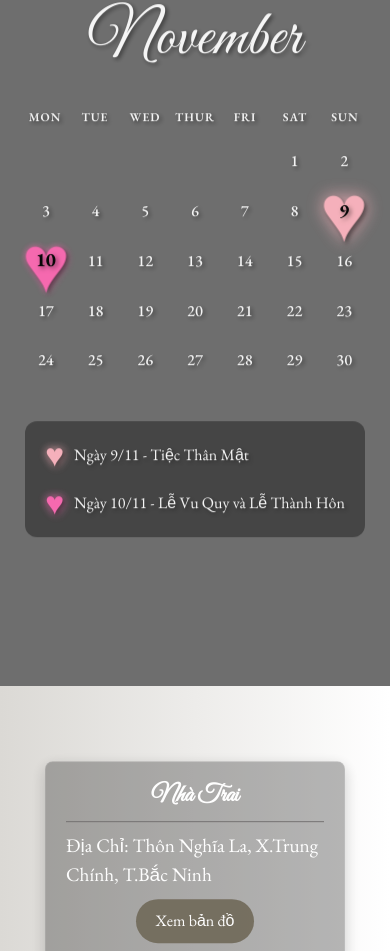
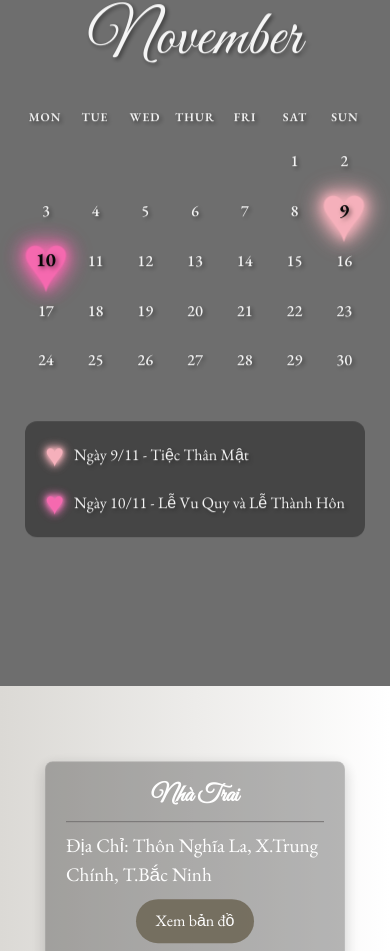
Before and after one commit to Zoo1sondv/wedding-invitation, a React (Create React App) app: page / in a window 390 px wide. Shown: the part 1708-2659 px from the top of the page. Built offline with nearby package versions, Linux system fonts and the light colour scheme; a web font is replaced by a local one.

Commit message:
fix iphone

```diff
--- a/src/components/Home/home.module.scss
+++ b/src/components/Home/home.module.scss
@@ -399,7 +399,15 @@ $transition-smooth: all 1.5s cubic-bezier(0.25, 0.46, 0.45, 0.94);
           color: #ffb6c1;
           font-size: 4.5rem;
           animation: heartbeat 1.5s ease-in-out infinite;
+          // Fallback cho Safari/iPhone
+          text-shadow:
+            0 0 8px rgba(255, 182, 193, 0.9),
+            0 0 16px rgba(255, 182, 193, 0.7),
+            0 0 24px rgba(255, 182, 193, 0.5);
+          // Modern browsers
           filter: drop-shadow(0 0 8px rgba(255, 182, 193, 0.9));
+          // Webkit specific
+          -webkit-filter: drop-shadow(0 0 8px rgba(255, 182, 193, 0.9));
         }
       }
 
@@ -418,7 +426,15 @@ $transition-smooth: all 1.5s cubic-bezier(0.25, 0.46, 0.45, 0.94);
           color: #ff69b4;
           font-size: 4.5rem;
           animation: heartbeat 1.5s ease-in-out infinite;
-          filter: drop-shadow(0 0 3px rgba(255, 105, 180, 0.8));
+          // Fallback cho Safari/iPhone
+          text-shadow:
+            0 0 8px rgba(255, 105, 180, 0.8),
+            0 0 16px rgba(255, 105, 180, 0.6),
+            0 0 24px rgba(255, 105, 180, 0.4);
+          // Modern browsers
+          filter: drop-shadow(0 0 8px rgba(255, 105, 180, 0.8));
+          // Webkit specific
+          -webkit-filter: drop-shadow(0 0 8px rgba(255, 105, 180, 0.8));
         }
       }
     }
@@ -446,12 +462,26 @@ $transition-smooth: all 1.5s cubic-bezier(0.25, 0.46, 0.45, 0.94);
 
       .legend_heart_light {
         color: #ffb6c1;
+        // Fallback cho Safari/iPhone
+        text-shadow:
+          0 0 4px rgba(255, 182, 193, 0.9),
+          0 0 8px rgba(255, 182, 193, 0.7);
+        // Modern browsers
         filter: drop-shadow(0 0 4px rgba(255, 182, 193, 0.9));
+        // Webkit specific
+        -webkit-filter: drop-shadow(0 0 4px rgba(255, 182, 193, 0.9));
       }
 
       .legend_heart_deep {
         color: #ff69b4;
+        // Fallback cho Safari/iPhone
+        text-shadow:
+          0 0 4px rgba(255, 120, 192, 0.9),
+          0 0 8px rgba(255, 120, 192, 0.7);
+        // Modern browsers
         filter: drop-shadow(0 0 4px rgba(255, 120, 192, 0.9));
+        // Webkit specific
+        -webkit-filter: drop-shadow(0 0 4px rgba(255, 120, 192, 0.9));
       }
     }
   }
@@ -740,4 +770,161 @@ $transition-smooth: all 1.5s cubic-bezier(0.25, 0.46, 0.45, 0.94);
       transform: translateX(-50%) scale(1.2);
     }
   }
+
+  // CSS specific cho Safari/iPhone để fix vấn đề hiển thị trái tim
+  @supports (-webkit-touch-callout: none) {
+    .section_5 {
+      .calendar_grid {
+        .intimate_party_day .heart,
+        .wedding_day .heart {
+          // Force hardware acceleration trên iOS
+          -webkit-transform: translateX(-50%) translateZ(0);
+          transform: translateX(-50%) translateZ(0);
+          // Tăng cường text-shadow cho iOS
+          text-shadow:
+            0 0 10px currentColor,
+            0 0 20px currentColor,
+            0 0 30px currentColor,
+            2px 2px 4px rgba(0, 0, 0, 0.3);
+          // Đảm bảo font rendering tốt trên iOS
+          -webkit-font-smoothing: antialiased;
+          -moz-osx-font-smoothing: grayscale;
+        }
+      }
+
+      .calendar_legend {
+        .legend_heart_light,
+        .legend_heart_deep {
+          // Tương tự cho legend
+          text-shadow:
+            0 0 6px currentColor,
+            0 0 12px currentColor,
+            2px 2px 4px rgba(0, 0, 0, 0.2);
+          -webkit-font-smoothing: antialiased;
+          -moz-osx-font-smoothing: grayscale;
+        }
+      }
+    }
+  }
+} // Responsive Design for Mobile
+@media (max-width: 768px) {
+  .section_1 {
+    &__content {
+      h1 {
+        font-size: 2.5rem; // Giảm size title trên mobile
+      }
+      p {
+        font-size: 1.2rem; // Giảm size text trên mobile
+      }
+    }
+  }
+
+  .section_5 {
+    .calendar_month {
+      font-size: 2.5rem; // Giảm size title calendar trên mobile
+    }
+
+    .calendar_grid {
+      gap: 4px; // Giảm gap giữa các ô calendar
+
+      div {
+        font-size: 0.9rem; // Giảm size số trong calendar
+      }
+
+      .intimate_party_day,
+      .wedding_day {
+        font-size: 1rem; // Giảm size số đặc biệt
+
+        .heart {
+          font-size: 2.5rem; // Giảm size trái tim từ 4.5rem xuống 2.5rem
+          bottom: -20px; // Điều chỉnh vị trí cho phù hợp với size mới
+          filter: drop-shadow(0 0 4px rgba(255, 182, 193, 0.9));
+        }
+      }
+
+      .wedding_day .heart {
+        filter: drop-shadow(0 0 4px rgba(255, 105, 180, 0.8));
+      }
+    }
+
+    .calendar_legend {
+      margin-top: 30px;
+      padding: 8px 16px;
+
+      .legend_item {
+        font-size: 0.9rem;
+
+        span:first-child {
+          font-size: 1.5rem; // Giảm size trái tim trong legend
+        }
+      }
+    }
+  }
+
+  .section_7 {
+    &__title {
+      font-size: 2rem; // Giảm size title album
+    }
+
+    &__main_image {
+      height: 50vh; // Giảm height ảnh chính trên mobile
+    }
+  }
 }
+
+// Responsive cho màn hình rất nhỏ (< 480px)
+@media (max-width: 480px) {
+  .section_5 {
+    .calendar_month {
+      font-size: 2rem;
+    }
+
+    .calendar_grid {
+      gap: 2px;
+
+      .intimate_party_day,
+      .wedding_day {
+        .heart {
+          font-size: 2rem; // Size nhỏ hơn nữa cho màn hình very small
+          bottom: -16px;
+        }
+      }
+    }
+  }
+}
+
+// CSS specific cho Safari/iPhone để fix vấn đề hiển thị trái tim
+@supports (-webkit-touch-callout: none) {
+  .section_5 {
+    .calendar_grid {
+      .intimate_party_day .heart,
+      .wedding_day .heart {
+        // Force hardware acceleration trên iOS
+        -webkit-transform: translateX(-50%) translateZ(0);
+        transform: translateX(-50%) translateZ(0);
+        // Tăng cường text-shadow cho iOS
+        text-shadow:
+          0 0 10px currentColor,
+          0 0 20px currentColor,
+          0 0 30px currentColor,
+          2px 2px 4px rgba(0, 0, 0, 0.3);
+        // Đảm bảo font rendering tốt trên iOS
+        -webkit-font-smoothing: antialiased;
+        -moz-osx-font-smoothing: grayscale;
+      }
+    }
+
+    .calendar_legend {
+      .legend_heart_light,
+      .legend_heart_deep {
+        // Tương tự cho legend
+        text-shadow:
+          0 0 6px currentColor,
+          0 0 12px currentColor,
+          2px 2px 4px rgba(0, 0, 0, 0.2);
+        -webkit-font-smoothing: antialiased;
+        -moz-osx-font-smoothing: grayscale;
+      }
+    }
+  }
+}
```
